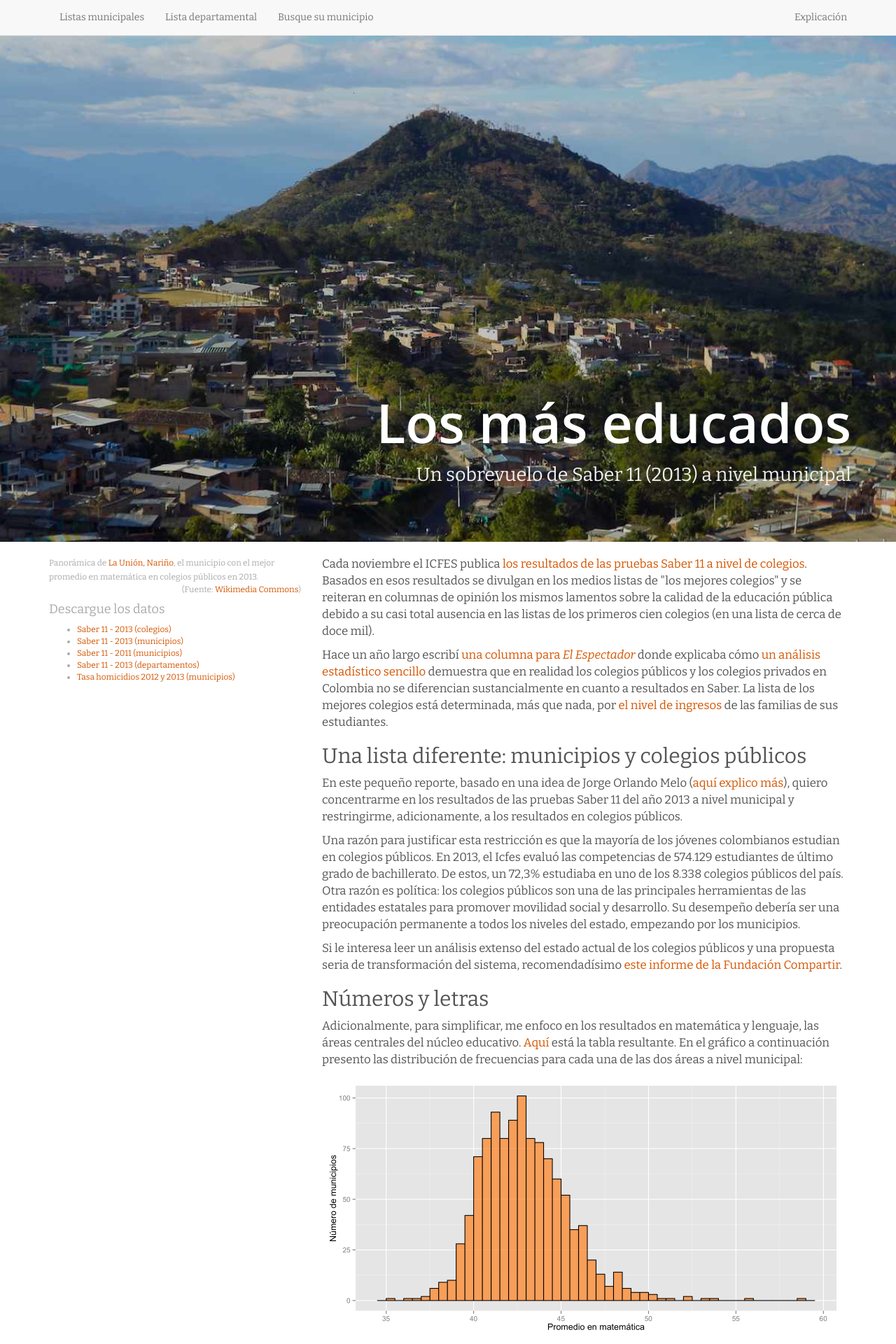
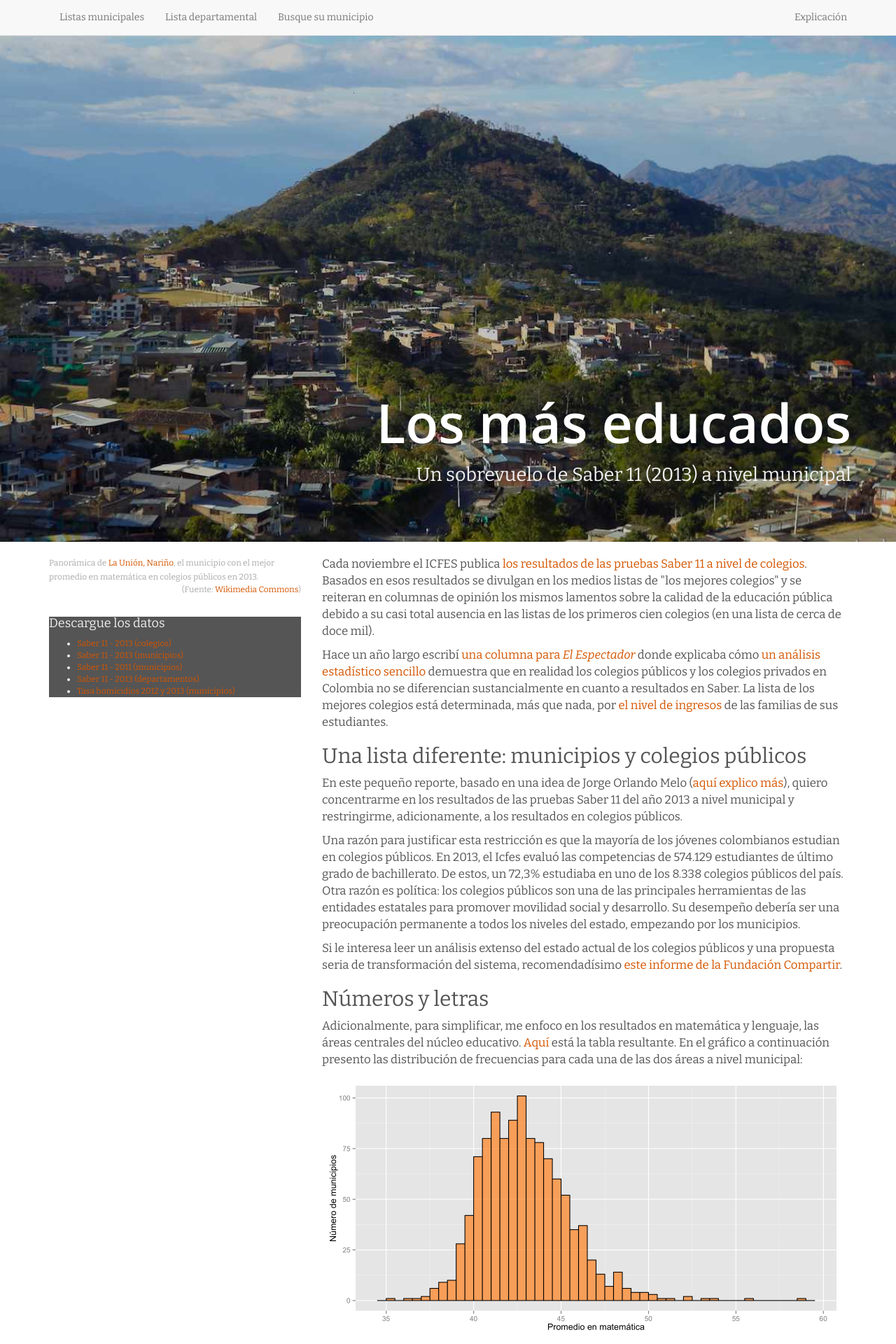
Before and after one commit to finiterank/saber_notebooks, a Jekyll site: the page built from index.md, in a window 1280 px wide. Shown: the top 1920 px of the page at 70% size. Built offline with Jekyll 4.4.1, drawn with Linux system fonts in a browser that asks for light colours; nearby versions of some CDN libraries; Markdown is read by kramdown in place of the engine named in the settings.

Commit message:
Descargar

```diff
--- a/css/style.css
+++ b/css/style.css
@@ -6,6 +6,10 @@ a {color:#d45500;}
 a:visited {color: #d45500;}
 
 .navbar{margin-bottom: 0;}
+.descargar{background-color: #555;
+			color:#eee; margin-top:30px;
+			margin-bottom:30px;}
+
 p {margin:0;}
 
 .pie{background-color: #555;
--- a/index.md
+++ b/index.md
@@ -28,6 +28,7 @@ layout: reporte
 <div class="col-md-4 caption">
 	<small>Panorámica de <a href="http://www.launion-narino.gov.co/index.shtml">La Unión, Nariño</a>, el municipio con el mejor promedio en matemática en colegios públicos en 2013.<p class="text-right">(Fuente: <a href="http://commons.wikimedia.org/wiki/File:Vista_de_la_union_nari%C3%B1o.JPG">Wikimedia Commons</a>)</p></small>
 
+<div class="descargar">
 <h4>Descargue los datos</h4>
 <small><p><ul>
   <li><a href="http://www.icfes.gov.co/resultados/saber-11-resultados?id=39">Saber 11 - 2013 (colegios)</a></li>
@@ -35,7 +36,7 @@ layout: reporte
   <li><a href="https://docs.google.com/spreadsheet/ccc?key=0AnK0b1-vFIdcdHR1UjRLaFlTdXBkOGI1V0hlMG5GUWc&usp=sharing">Saber 11 - 2011 (municipios)</a></li>
   <li><a href="https://docs.google.com/spreadsheet/ccc?key=0AnK0b1-vFIdcdHJNQUlyXzRldmMwYms3a3ZJb0NRaWc&usp=sharing">Saber 11 - 2013 (departamentos)</a></li>
   <li><a href="https://docs.google.com/spreadsheet/ccc?key=0AnK0b1-vFIdcdGdBZzNnM0ZST05FY2loaXhDWHBHemc&usp=sharing">Tasa homicidios 2012 y 2013 (municipios)</a></li>
-</ul></p></small></div>
+</ul></p></small></div></div>
 <div class="col-md-8 texto">
 <p>Cada noviembre el ICFES publica <a href="http://www.icfes.gov.co/resultados/saber-11-resultados?id=39">los resultados de las pruebas Saber 11 a nivel de colegios</a>. Basados en esos resultados se divulgan en los medios listas de "los mejores colegios" y se reiteran en columnas de opinión los mismos lamentos sobre la calidad de la educación pública debido a su casi total ausencia en las listas de los primeros cien colegios (en una lista de cerca de doce mil). </p>
 
```
